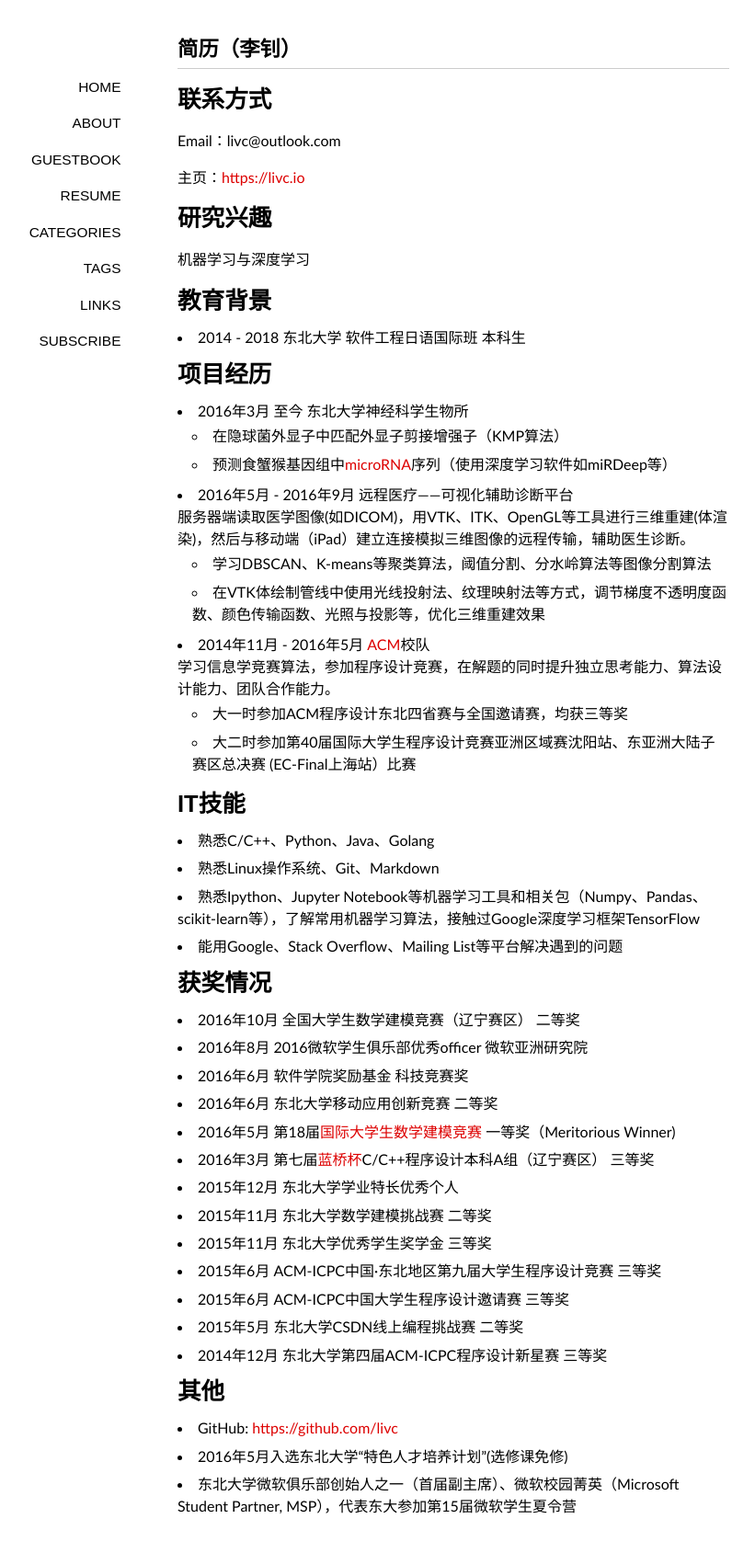
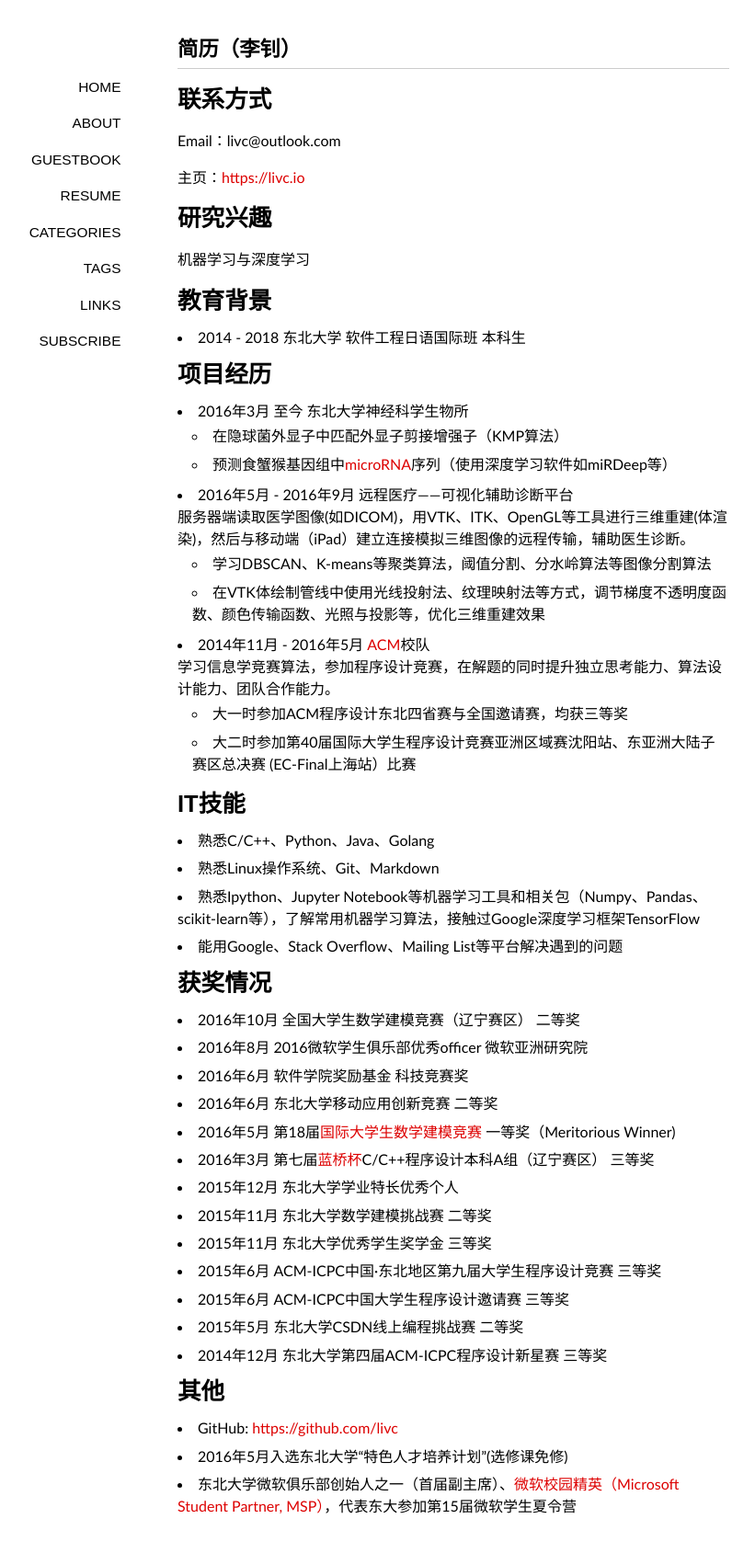
Before and after one commit to livc/livc.github.io, a Jekyll site: the page built from resume/index.md, in a window 1280 px wide. Shown: the whole page at 92% size, without its empty margins (147-968 px from the left). Built offline with Jekyll 4.4.1, drawn with Linux system fonts in a browser that asks for light colours; nearby versions of some CDN libraries; some web fonts are replaced.

Commit message:
update Resume

```diff
--- a/resume/index.md
+++ b/resume/index.md
@@ -55,4 +55,4 @@
 # 其他
 - GitHub: <https://github.com/livc>
 - 2016年5月入选东北大学“特色人才培养计划”(选修课免修)
-- 东北大学微软俱乐部创始人之一（首届副主席）、微软校园菁英（Microsoft Student Partner, MSP），代表东大参加第15届微软学生夏令营
+- 东北大学微软俱乐部创始人之一（首届副主席）、[微软校园精英（Microsoft Student Partner, MSP）](https://www.microsoft.com/china/msdn/events/student/msp/msp.html)，代表东大参加第15届微软学生夏令营
```
